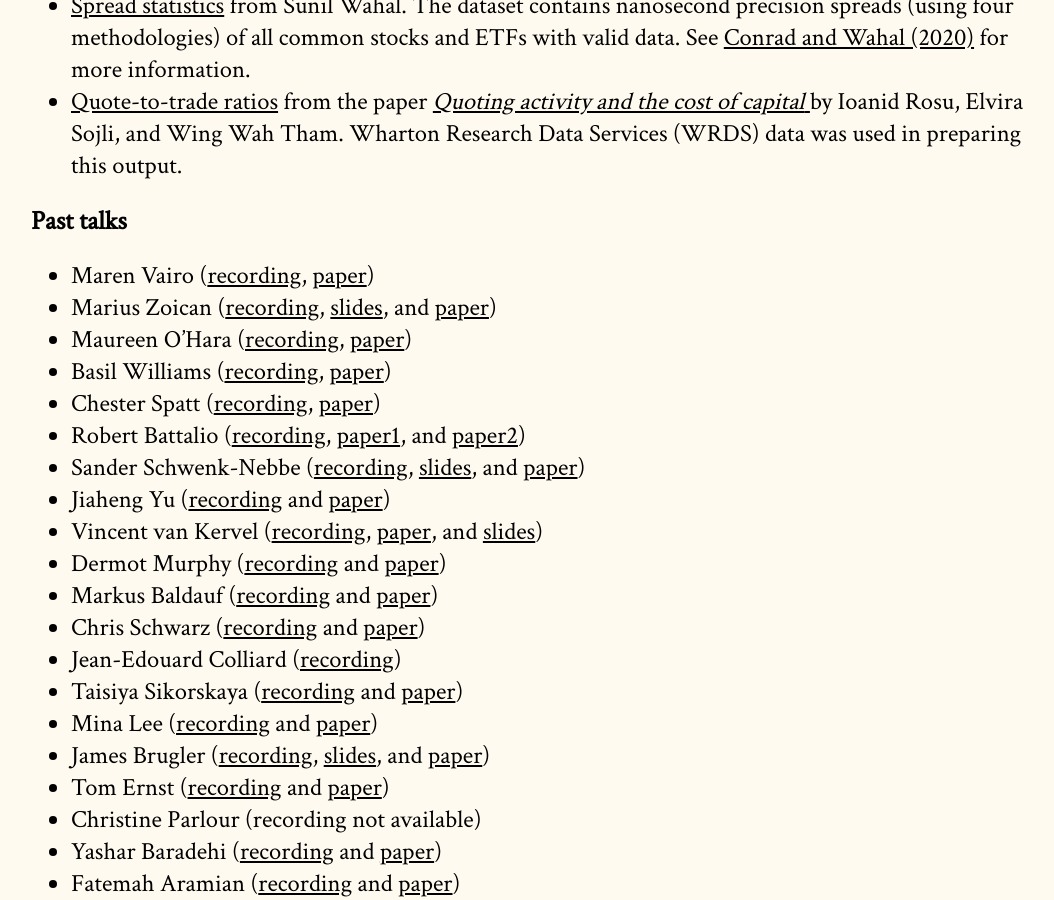
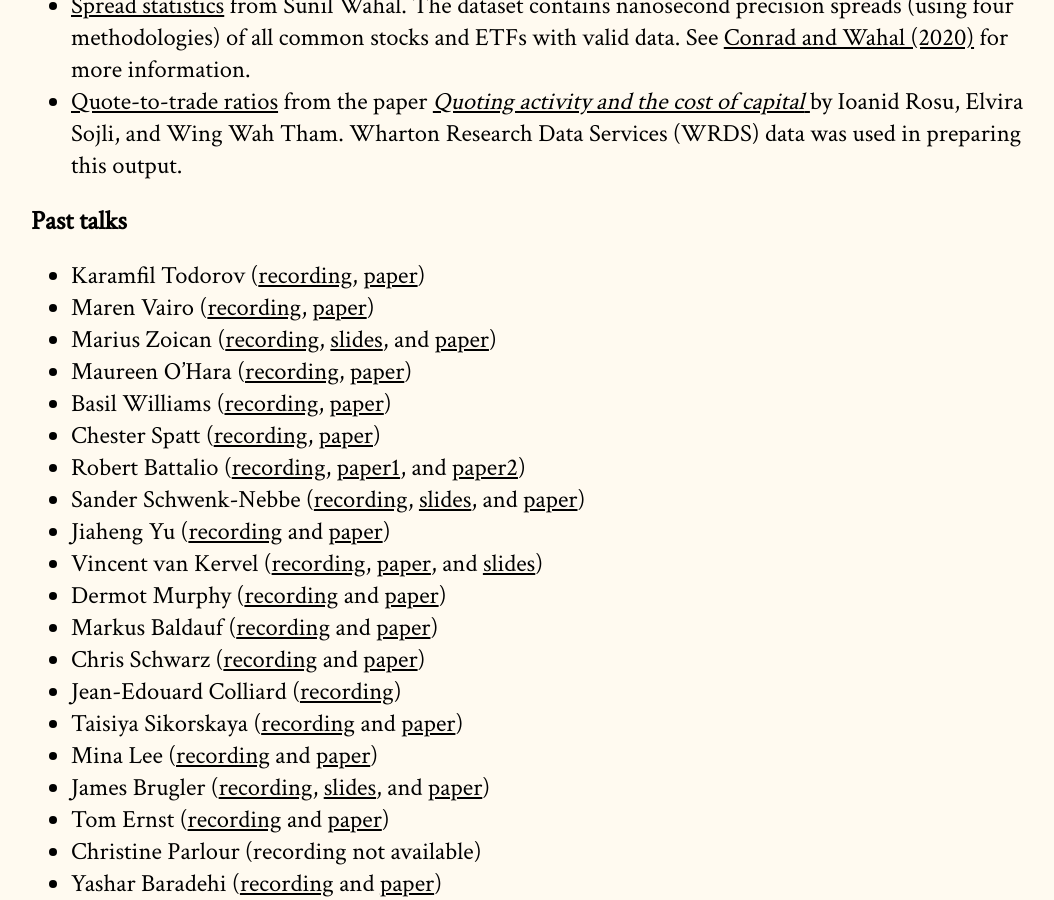
Before and after one commit to cpfiffer/microstructure.exchange, a Jekyll site: the page built from index.md, in a window 1280 px wide and 900 px high, scrolled down 2693 px. Shown: the whole window, without its empty margins (97-1151 px from the left). Built offline with Jekyll 4.4.1, drawn with Linux system fonts in a browser that asks for light colours; some web fonts are replaced.

Commit message:
Update index.md

```diff
--- a/index.md
+++ b/index.md
@@ -59,6 +59,7 @@ The Microstructure Exchange will host resources, tools, and data for microstruct
 - [Quote-to-trade ratios](https://drive.google.com/file/d/1H8wMvA_59-N5Y_xiDPGTbpBsX5BFwOIV/view) from the paper [_Quoting activity and the cost of capital_ ](https://papers.ssrn.com/sol3/papers.cfm?abstract_id=3005928) by Ioanid Rosu, Elvira Sojli, and Wing Wah Tham. Wharton Research Data Services (WRDS) data was used in preparing this output.
 
 ## Past talks
+- Karamfil Todorov ([recording](https://youtu.be/S8WG_TC4XU8), [paper](https://papers.ssrn.com/sol3/papers.cfm?abstract_id=4301416))
 - Maren Vairo ([recording](https://youtu.be/3n5Dk61p9uI), [paper](https://microstructure.exchange/papers/Transparency_OTC.pdf))
 - Marius Zoican ([recording](https://youtu.be/gFtKaIBGPBo), [slides](slides/slides_uniswap_v3-1.pdf), and [paper](https://papers.ssrn.com/sol3/papers.cfm?abstract_id=4267429))
 - Maureen O'Hara ([recording](https://youtu.be/gFtKaIBGPBo), [paper](https://microstructure.exchange/papers/Tiny%20Trades%20Feb%207.pdf))
```
